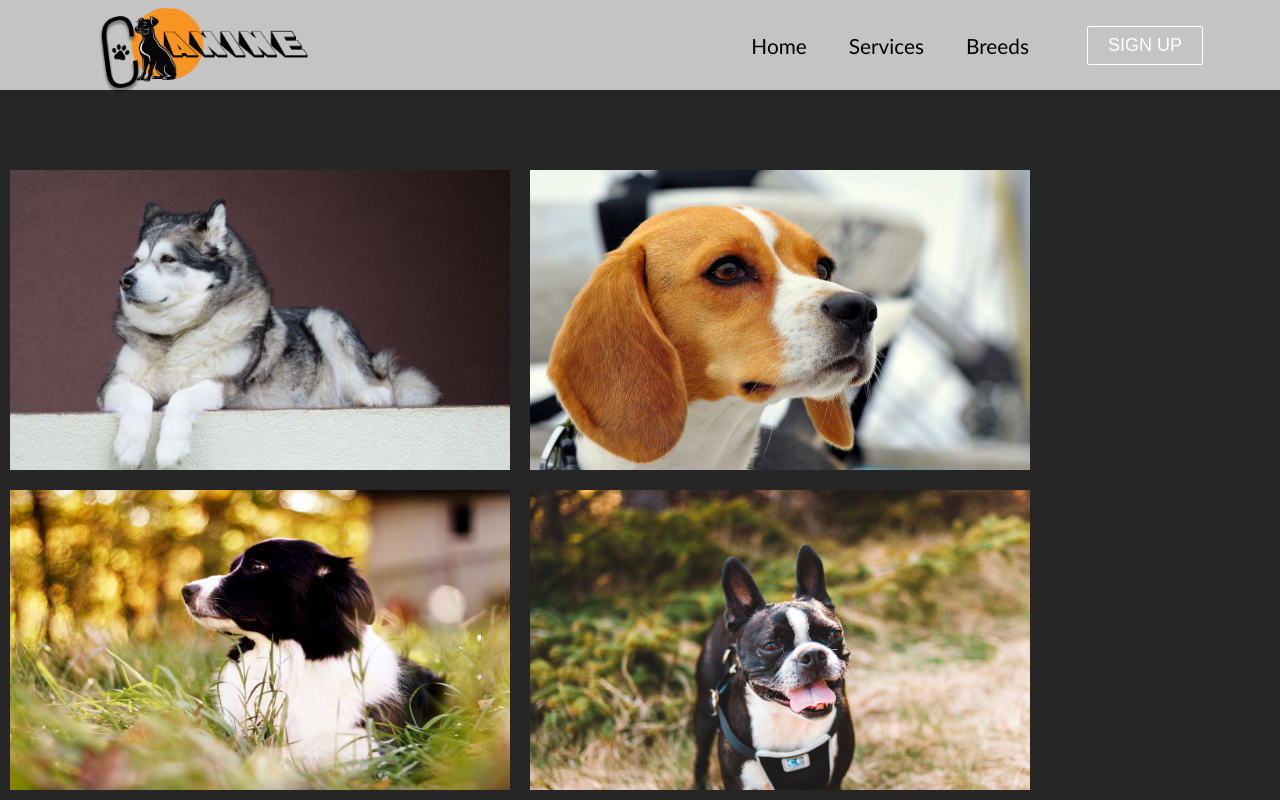
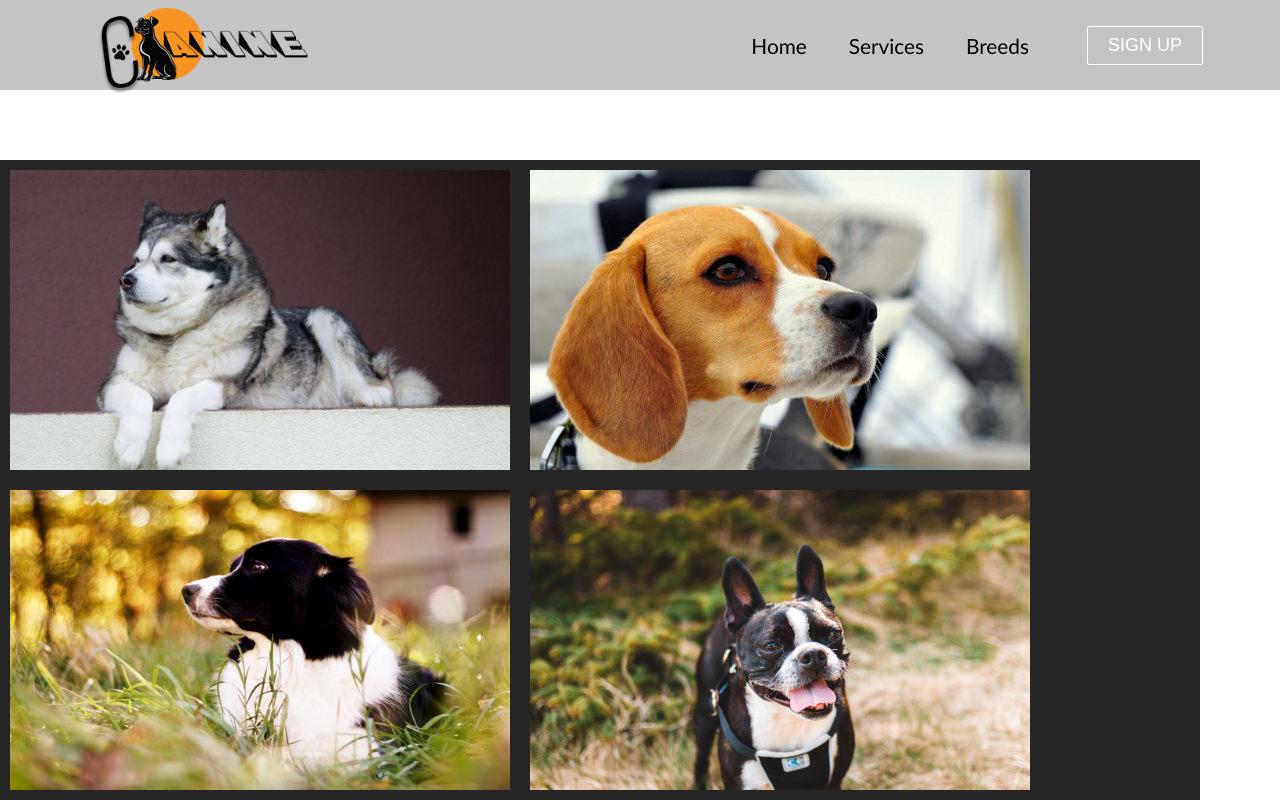
Before and after one commit to SDGP-HEXAGON/CANINE-sdgp, a React (Create React App) app in the folder Front-End/canine/web/: page /products in a window 1280 px wide. Shown: the top 800 px of the page. Built offline with nearby package versions, Linux system fonts and the light colour scheme.

Commit message:
change color in Product.css

```diff
--- a/Front-End/canine/web/src/components/pages/cssOfPages/Products.css
+++ b/Front-End/canine/web/src/components/pages/cssOfPages/Products.css
@@ -1,7 +1,7 @@
 body{
     margin: 0;
     padding:0;
-    background: #262626;
+    background: white;
 
 }
 
```
